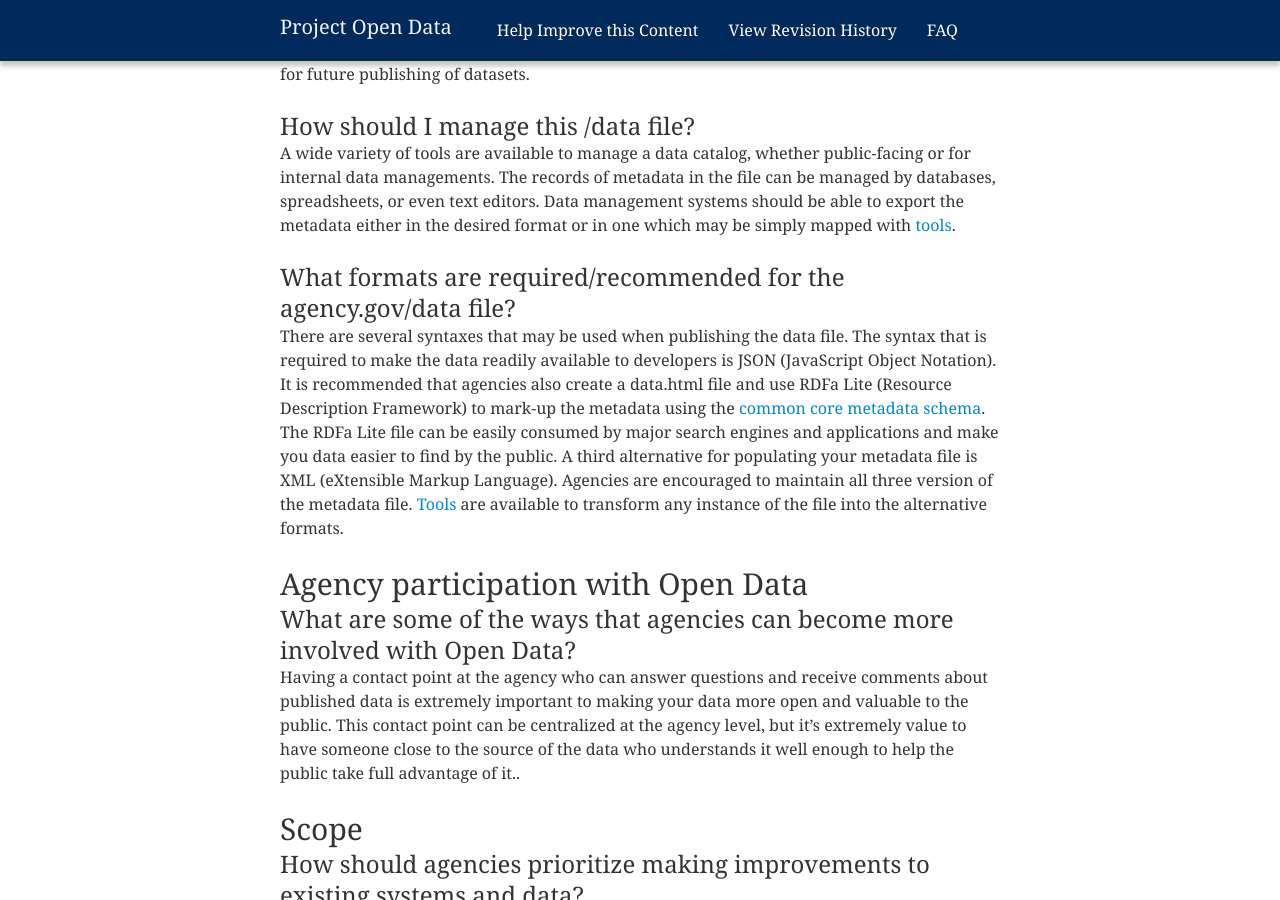
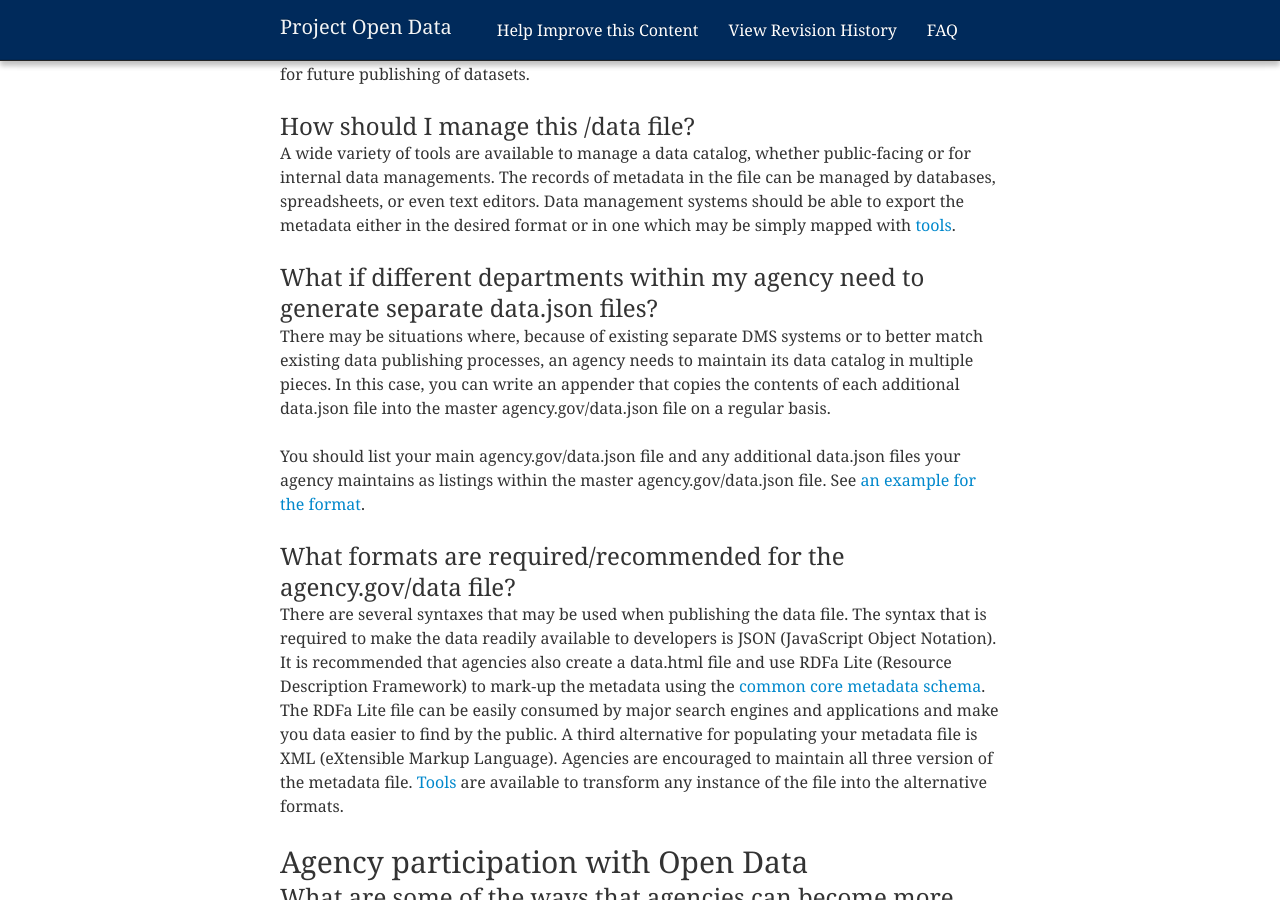
Before and after one commit to gbinal/p-o-d.github.com, a Jekyll site: the page built from faq.md, in a window 1280 px wide and 900 px high, scrolled down 4911 px. Built offline with Jekyll 4.4.1, drawn with Linux system fonts in a browser that asks for light colours; nearby versions of some CDN libraries.

Commit message:
Added multiple data.json question/answer

```diff
--- a/faq.md
+++ b/faq.md
@@ -156,6 +156,12 @@ Data.gov will (when possible) help agencies get started by creating a /data file
 
 A wide variety of tools are available to manage a data catalog, whether public-facing or for internal data managements. The records of metadata in the file can be managed by databases, spreadsheets, or even text editors. Data management systems should be able to export the metadata either in the desired format or in one which may be simply mapped with [tools](http://labs.data.gov).
 
+### What if different departments within my agency need to generate separate data.json files?
+
+There may be situations where, because of existing separate DMS systems or to better match existing data publishing processes, an agency needs to maintain its data catalog in multiple pieces. In this case, you can write an appender that copies the contents of each additional data.json file into the master agency.gov/data.json file on a regular basis.
+
+You should list your main agency.gov/data.json file and any additional data.json files your agency maintains as listings within the master agency.gov/data.json file. See [an example for the format](examples/catalog-sample-extended.json).
+
 ### What formats are required/recommended for the agency.gov/data file?
 
 There are several syntaxes that may be used when publishing the data file. The syntax that is required to make the data readily available to developers is JSON (JavaScript Object Notation). It is recommended that agencies also create a data.html file and use RDFa Lite (Resource Description Framework) to mark-up the metadata using the [common core metadata schema](schema/). The RDFa Lite file can be easily consumed by major search engines and applications and make you data easier to find by the public. A third alternative for populating your metadata file is XML (eXtensible Markup Language). Agencies are encouraged to maintain all three version of the metadata file. [Tools](http://labs.data.gov) are available to transform any instance of the file into the alternative formats.
```
